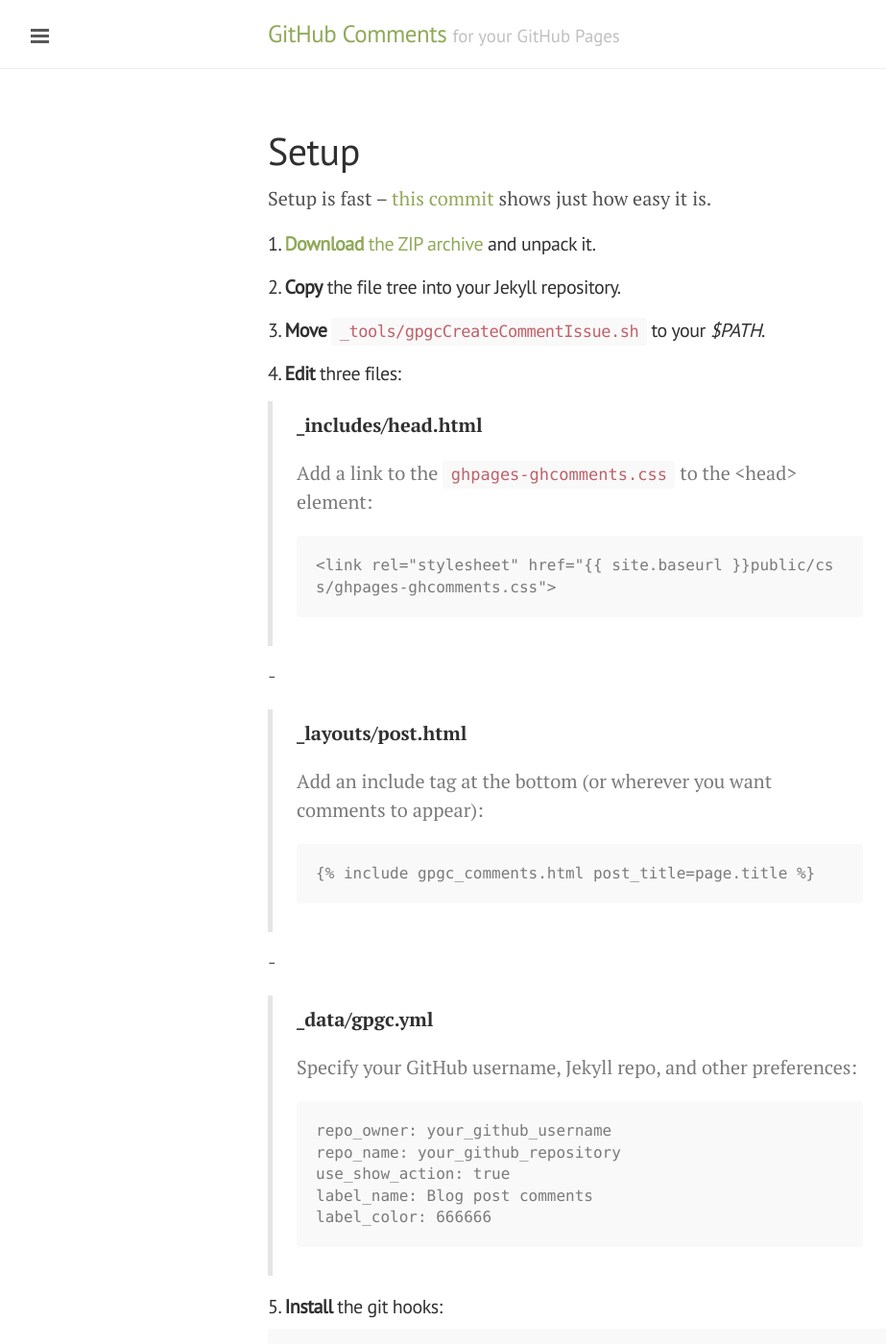
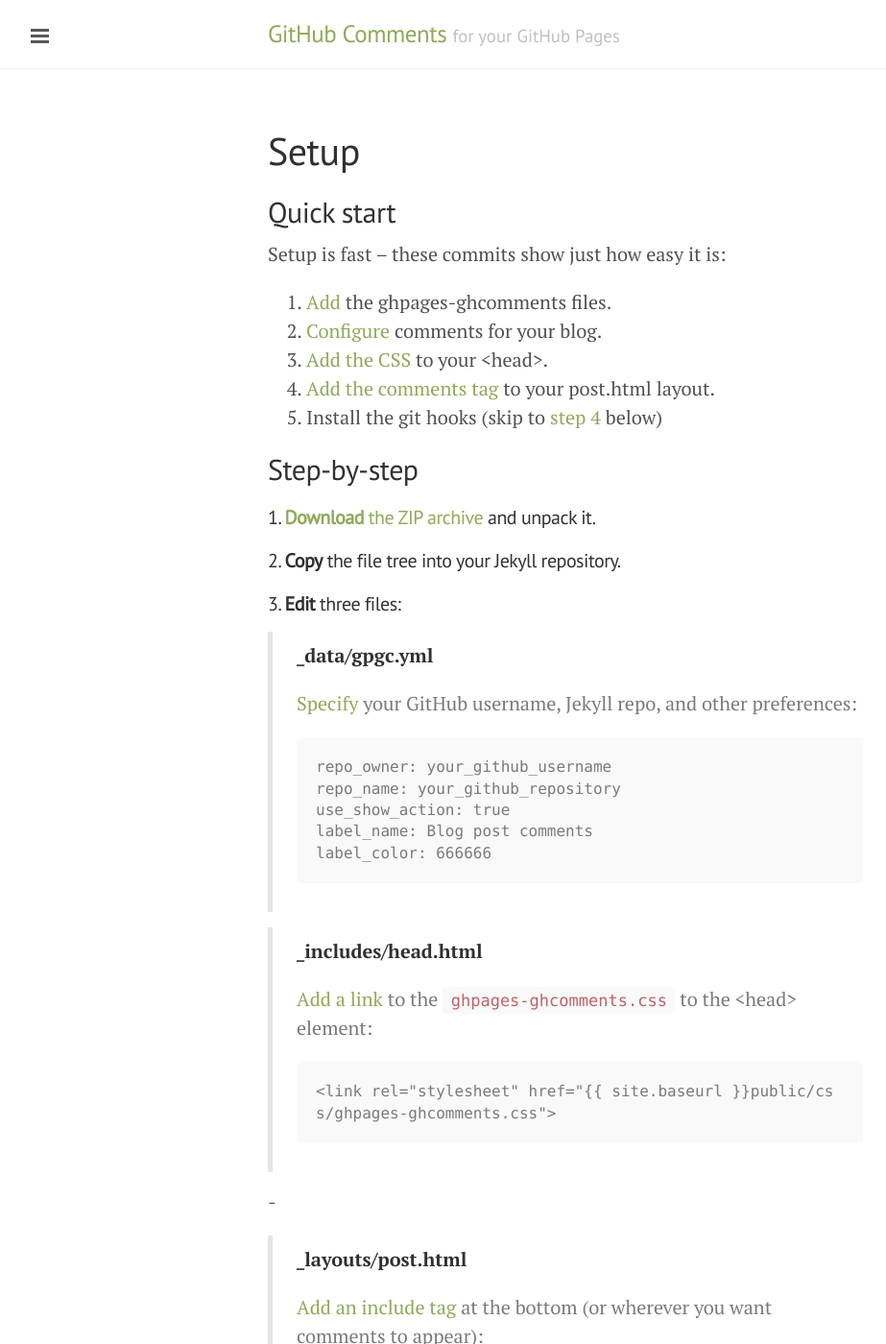
Before and after one commit to wireddown/ghpages-ghcomments, a Jekyll site: the page built from setup.md, in a window 1280 px wide and 1400 px high. Shown: the whole window at 96% size, without its empty margins (1-924 px from the left). Built offline with Jekyll 4.4.1, drawn with Linux system fonts in a browser that asks for light colours; Markdown is read by kramdown in place of the engine named in the settings; some of the changed text lies outside the part shown.

Commit message:
Add 'Quick start' section with example commits

````diff
--- a/setup.md
+++ b/setup.md
@@ -3,7 +3,17 @@ layout: page
 title: Setup
 ---
 
-Setup is fast -- [this commit](https://github.com/wireddown/ghpages-ghcomments/commit/fbaee48cd7a8be33b76e26813d4fe81733146aac?diff=unified) shows just how easy it is.
+## Quick start
+
+Setup is fast -- these commits show just how easy it is:
+
+ 1. [Add](https://github.com/wireddown/wireddown.github.io/commit/4c204b0a3fe7530423833731e201d60f225405bf?diff=unified) the ghpages-ghcomments files.
+ 1. [Configure](https://github.com/wireddown/wireddown.github.io/commit/6e3586ea934f9a16ead56ac9572f19fffe4d1e0b?diff=split) comments for your blog.
+ 1. [Add the CSS](https://github.com/wireddown/wireddown.github.io/commit/74a35798e15fc25ff097a0480ebbb997c0fbabc6?diff=split) to your \<head\>.
+ 1. [Add the comments tag](https://github.com/wireddown/wireddown.github.io/commit/53d52bce0b4f590129e5cca8dde87910a93dcb95?diff=split) to your post.html layout.
+ 1. Install the git hooks (skip to [step 4](#step-4) below)
+
+## Step-by-step
 
 {% raw %}
 
@@ -11,13 +21,23 @@ Setup is fast -- [this commit](https://github.com/wireddown/ghpages-ghcomments/c
 
 #### 2. **Copy** the file tree into your Jekyll repository.
 
-#### 3. **Move** `_tools/gpgcCreateCommentIssue.sh` to your *$PATH*.
+#### 3. **Edit** three files:
 
-#### 4. **Edit** three files:
+> **_data/gpgc.yml**
+>
+> [Specify](https://github.com/wireddown/wireddown.github.io/commit/6e3586ea934f9a16ead56ac9572f19fffe4d1e0b?diff=split) your GitHub username, Jekyll repo, and other preferences:
+>
+> ```
+> repo_owner: your_github_username
+> repo_name: your_github_repository
+> use_show_action: true
+> label_name: Blog post comments
+> label_color: 666666
+> ```
 
 > **_includes/head.html**
 >
-> Add a link to the `ghpages-ghcomments.css` to the \<head\> element:
+> [Add a link](https://github.com/wireddown/wireddown.github.io/commit/74a35798e15fc25ff097a0480ebbb997c0fbabc6?diff=split) to the `ghpages-ghcomments.css` to the \<head\> element:
 >
 > ```
 > <link rel="stylesheet" href="{{ site.baseurl }}public/css/ghpages-ghcomments.css">
@@ -27,7 +47,7 @@ Setup is fast -- [this commit](https://github.com/wireddown/ghpages-ghcomments/c
 
 > **_layouts/post.html**
 >
-> Add an include tag at the bottom (or wherever you want comments to appear):
+> [Add an include tag](https://github.com/wireddown/wireddown.github.io/commit/53d52bce0b4f590129e5cca8dde87910a93dcb95?diff=split) at the bottom (or wherever you want comments to appear):
 >
 > ```
 > {% include gpgc_comments.html post_title=page.title %}
@@ -35,17 +55,7 @@ Setup is fast -- [this commit](https://github.com/wireddown/ghpages-ghcomments/c
 
 -
 
-> **_data/gpgc.yml**
->
-> Specify your GitHub username, Jekyll repo, and other preferences:
->
-> ```
-> repo_owner: your_github_username
-> repo_name: your_github_repository
-> use_show_action: true
-> label_name: Blog post comments
-> label_color: 666666
-> ```
+#### <a name="step-4"></a>4. **Move** `_tools/gpgcCreateCommentIssue.sh` to your *$PATH*.
 
 #### 5. **Install** the git hooks:
 
````
